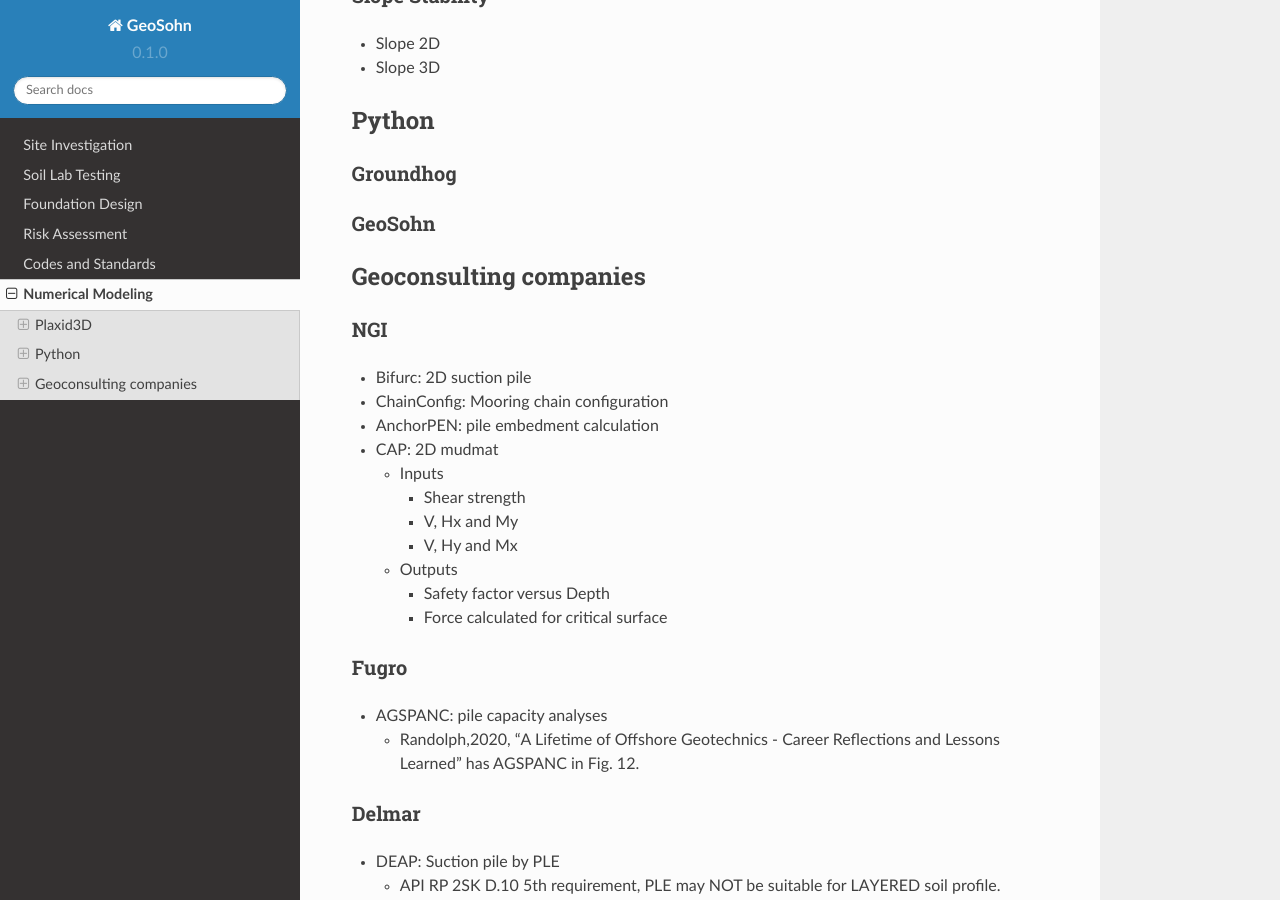
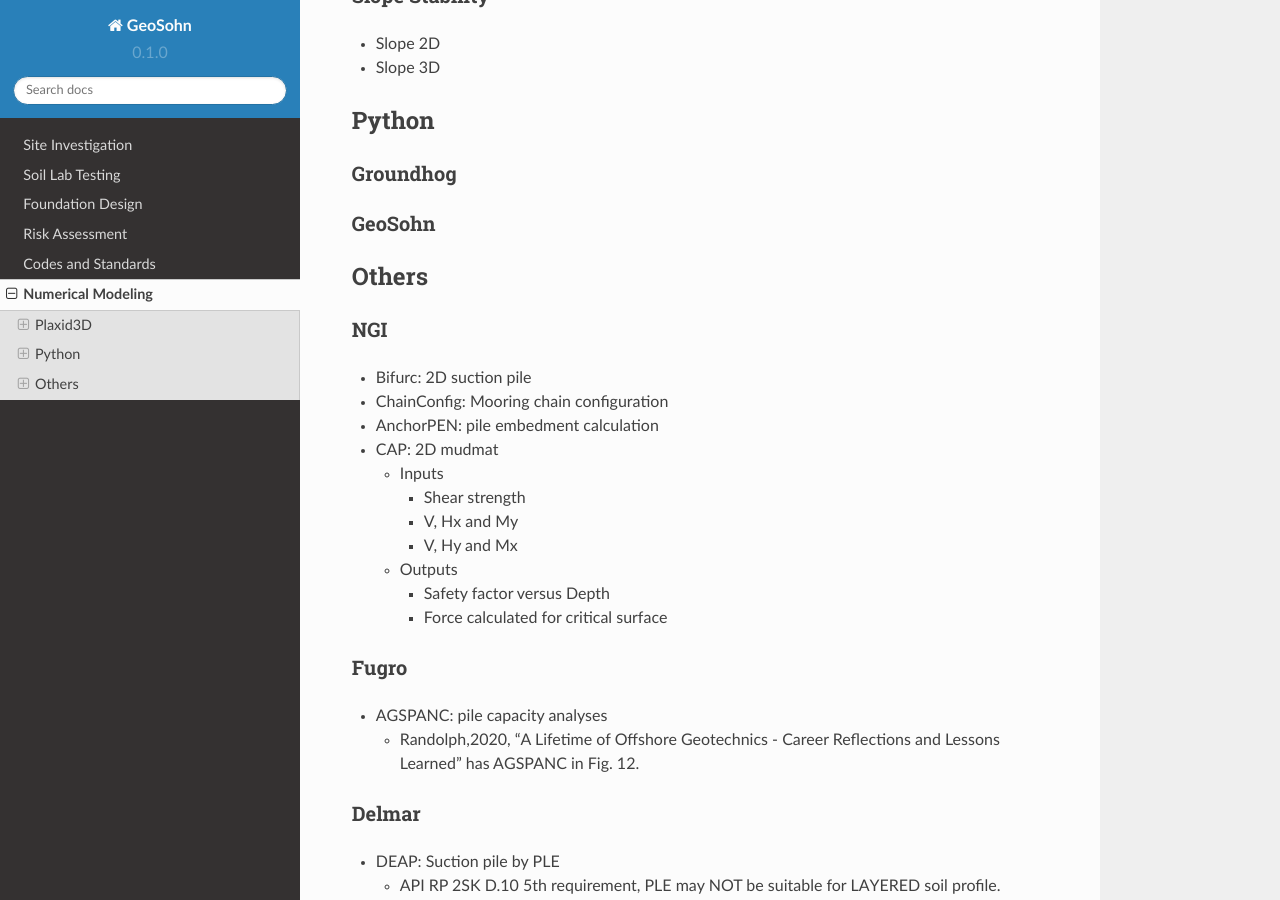
Before and after one commit to jrson11/GeoSohn, a Sphinx documentation site: the page built from docs/source/6_Numerical_Modeling.rst, in a window 1280 px wide and 900 px high, scrolled down 454 px. Built offline with Sphinx 7.4.7 and the Read the Docs theme 2.0.0, drawn with Linux system fonts in a browser that asks for light colours.

Commit message:
Update 6_Numerical_Modeling.rst

```diff
--- a/docs/source/6_Numerical_Modeling.rst
+++ b/docs/source/6_Numerical_Modeling.rst
@@ -31,8 +31,8 @@
 GeoSohn
 .......
 
-Geoconsulting companies
-------------------------
+Others
+-------
 
 NGI
 ...
```
